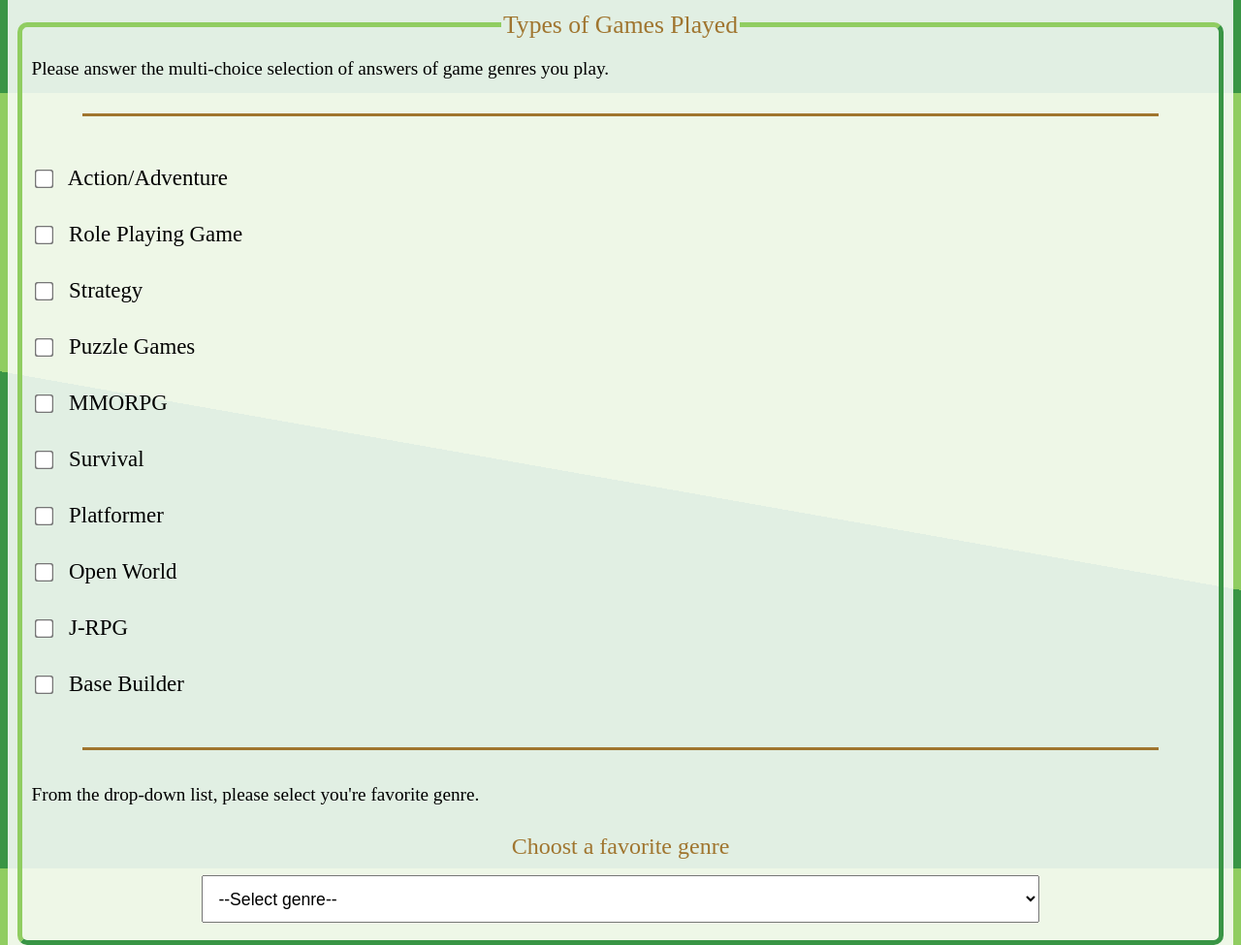
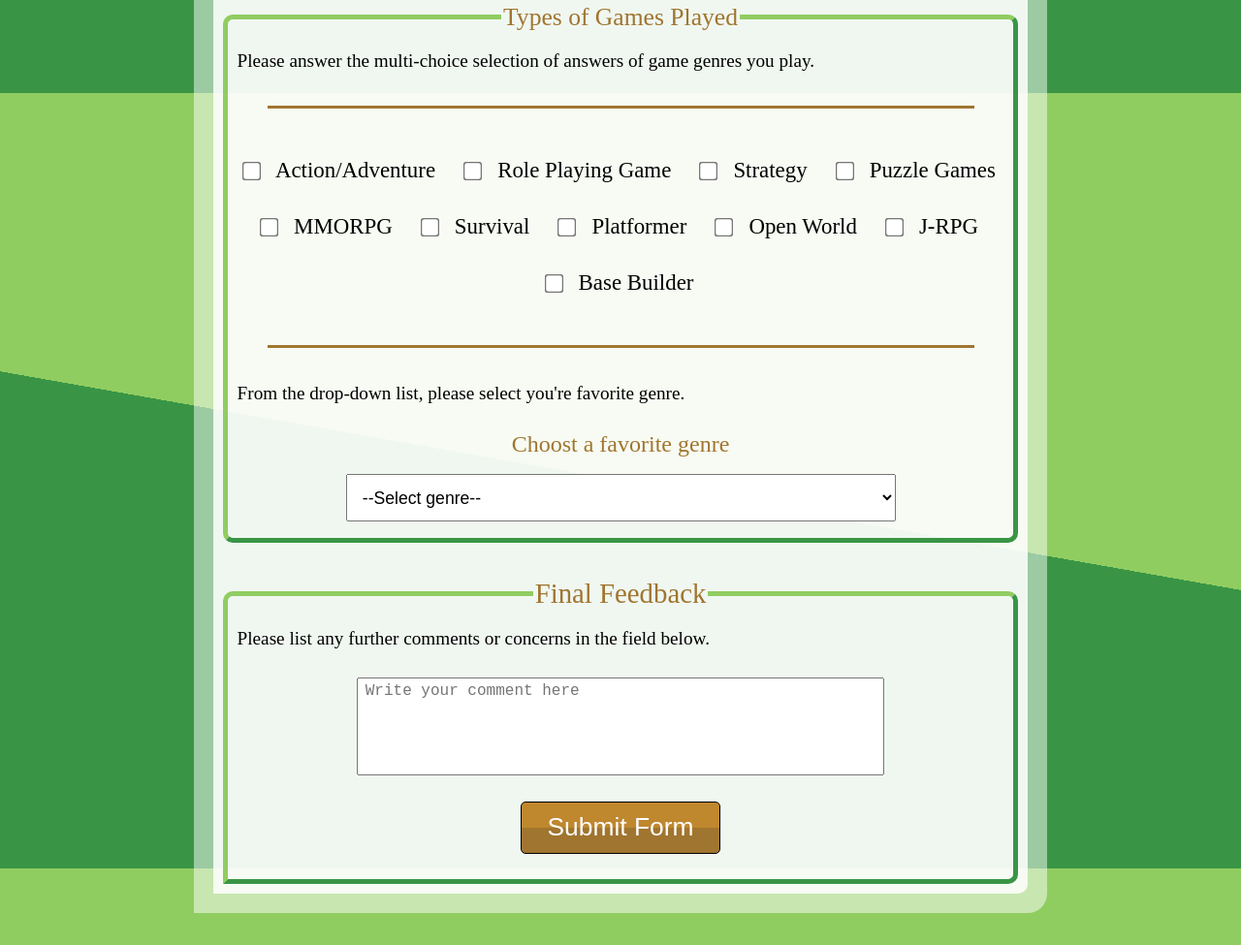
Before and after one commit to BrandenEvansWD/FCC_Survey, a plain HTML site: page index.html in a window 1280 px wide. Shown: the part 1504-2479 px from the top of the page at 97% size. Drawn offline with Linux system fonts and the light colour scheme.

Commit message:
Updated CSS file to help control responsiveness of the main, body, and content container.

```diff
--- a/app.css
+++ b/app.css
@@ -6,23 +6,45 @@ html {
 }
 
 body {
-    background: rgb(144,205,97);
-    background: linear-gradient(190deg, rgba(144,205,97,1) 0%, rgba(144,205,97,1) 50%, rgba(57,149,69,1) 50%, rgba(57,149,69,1) 100%);
+    background: linear-gradient(190deg, rgba(144, 205, 97, 1) 0%, rgba(144, 205, 97, 1) 50%, rgba(57, 149, 69, 1) 50%, rgba(57, 149, 69, 1) 100%);
     background-repeat: no-repeat;
     background-attachment: fixed;
     font-size: 10px;
     padding-bottom: 2em;
 }
 
+@media (min-width: 500px) {
+    main {
+        background-color: rgba(255, 255, 255, .5);
+        margin: 2em 10% 2em;
+        padding: 2em;
+        border-top-right-radius: 20px;
+        border-bottom-right-radius: 20px;
+    }
+    textarea {
+        width: 60%;
+    }
+    h1 {
+        font-size: 5em;
+    }
+}
 
-/* -----removed from mobile view. outer semi-clear border-------- */
-/* main {
-    background-color: rgba(255, 255, 255, .8);
-    margin: 2em;
-    padding: 2em;
-    border-top-right-radius: 20px;
-    border-bottom-right-radius: 20px;
-} */
+@media (min-width: 1000px) {
+    body {
+        padding: 0em 15% 2em 15%;
+        margin-top: 4em;
+    }
+    textarea {
+        width: 65%;
+    }
+    main {
+        padding: 2em;
+        margin: -6em 0 2em 0;
+    }
+    #content {
+        margin-top: 0em;
+    }
+}
 
 h1 {
     font-size: 2rem;
@@ -32,7 +54,7 @@ h1 {
     font-family: 'Press Start 2P', cursive;
     letter-spacing: 2px;
     line-height: 1.3em;
-    background: linear-gradient(180deg, rgba(191,135,46,1) 0%, rgba(191,135,46,1) 50%, rgb(160, 117, 47) 50%, rgb(160, 117, 47) 100%);
+    background: linear-gradient(180deg, rgba(191, 135, 46, 1) 0%, rgba(191, 135, 46, 1) 50%, rgb(160, 117, 47) 50%, rgb(160, 117, 47) 100%);
     border-radius: 5px;
     border-top-left-radius: 0;
 }
@@ -56,7 +78,7 @@ hr {
 }
 
 #content {
-    background-color:rgba(255, 255, 255, .85);
+    background-color: rgba(255, 255, 255, .85);
     padding: 1em;
     border-top-right-radius: 10px;
     border-bottom-right-radius: 10px;
@@ -69,10 +91,10 @@ fieldset {
     border: 5px solid;
     border-radius: 10px;
     padding: 0 0;
-    border-top-color: rgba(144,205,97,1);
-    border-left-color: rgba(144,205,97,1);
-    border-bottom-color: rgba(57,149,69,1);
-    border-right-color: rgba(57,149,69,1);
+    border-top-color: rgba(144, 205, 97, 1);
+    border-left-color: rgba(144, 205, 97, 1);
+    border-bottom-color: rgba(57, 149, 69, 1);
+    border-right-color: rgba(57, 149, 69, 1);
 }
 
 fieldset:nth-of-type(4) {
@@ -109,10 +131,11 @@ input[type=text], input[type=email], input[type=date] {
     padding: .7em;
     font-size: 1.2rem;
     transition: all 250ms;
+    width: 50%;
 }
 
 input[type=text]:focus, input[type=email]:focus, input[type=date]:focus {
-    border: 2px solid rgb(144,205,97);
+    border: 2px solid rgb(144, 205, 97);
     outline: none;
     border-radius: 10px;
 }
@@ -123,7 +146,7 @@ input[type=text]:focus, input[type=email]:focus, input[type=date]:focus {
 
 p {
     font-size: 1.2rem;
-    margin: 1em .5em 1.5em .5em ;
+    margin: 1em .5em 1.5em .5em;
 }
 
 #play-section {
@@ -141,6 +164,7 @@ p {
     padding: 0;
     margin: 0 0 1em 0;
 }
+
 #play-rate label {
     padding: .4em 0 .4em .4em;
     font-size: 1.2rem;
@@ -155,7 +179,7 @@ input[type=number] {
 }
 
 input[type=number]:focus {
-    border: 2px solid rgb(144,205,97);
+    border: 2px solid rgb(144, 205, 97);
     outline: none;
     border-radius: 10px;
 }
@@ -187,6 +211,17 @@ input[type=checkbox] {
     font-size: 1.3em;
 }
 
+@media (min-width: 500px) {
+    ul[id="games"] {
+        display: flex;
+        flex-wrap: wrap;
+        list-style: none;
+        width: auto;
+        margin: auto;
+        justify-content: center;
+    }
+}
+
 #favorites {
     font-size: 1.5rem;
     text-align: center;
@@ -205,7 +240,7 @@ select {
 }
 
 select:focus {
-    border: 2px solid rgb(144,205,97);
+    border: 2px solid rgb(144, 205, 97);
     border-radius: 10px;
 }
 
@@ -235,13 +270,13 @@ textarea {
 }
 
 textarea:focus {
-    border: 2px solid rgb(144,205,97);
+    border: 2px solid rgb(144, 205, 97);
     border-radius: 10px;
 }
 
 #submit {
     color: white;
-    background: linear-gradient(180deg, rgba(191,135,46,1) 0%, rgba(191,135,46,1) 50%, rgb(160, 117, 47) 50%, rgb(160, 117, 47) 100%);
+    background: linear-gradient(180deg, rgba(191, 135, 46, 1) 0%, rgba(191, 135, 46, 1) 50%, rgb(160, 117, 47) 50%, rgb(160, 117, 47) 100%);
     font-size: 1.5em;
     display: table;
     margin: 1em auto;
@@ -252,7 +287,7 @@ textarea:focus {
 }
 
 #submit:hover, #submit:active {
-    background: rgba(191,135,46,1);
+    background: rgba(191, 135, 46, 1);
     /* background: linear-gradient(180deg, rgba(191,135,46,1) 0%, rgba(191,135,46,1) 50%, rgb(160, 117, 47) 50%, rgb(160, 117, 47) 100%); */
     box-shadow: 0px 10px 10px -6px #000000;
 }
```
